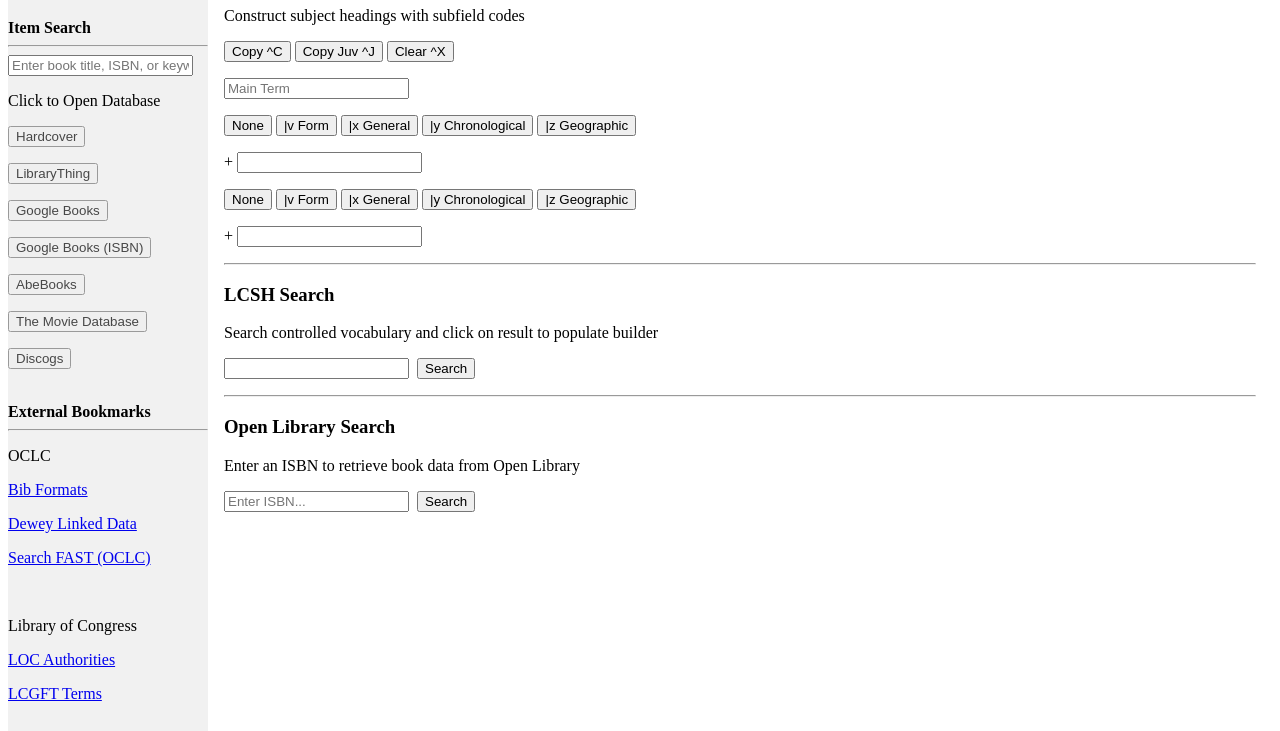
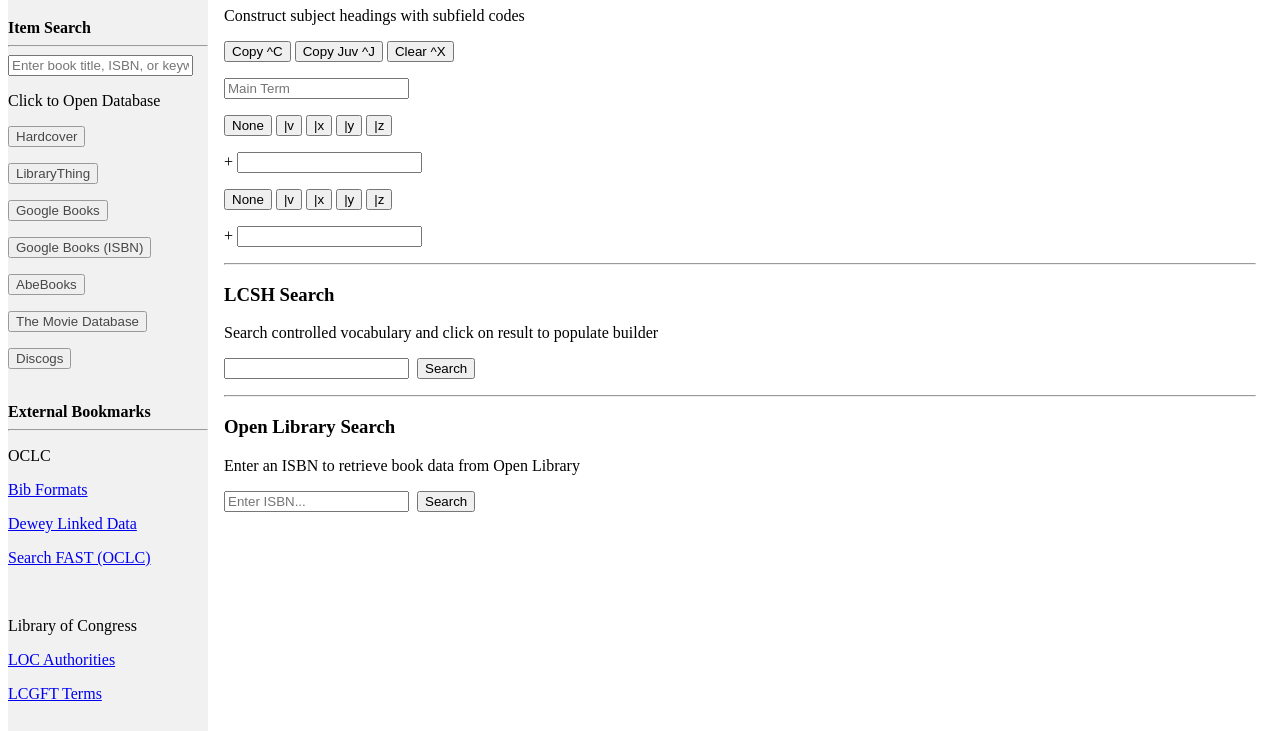
Before and after one commit to adamscolibrary/adamscolibrary.github.io, a plain HTML site: page marc-tools.html in a window 1280 px wide. Shown: the part 69-800 px from the top of the page. Drawn offline with Linux system fonts and the light colour scheme.

Commit message:
Refactor separator buttons in marc-tools.html

```diff
--- a/marc-tools.html
+++ b/marc-tools.html
@@ -87,10 +87,10 @@
           </p>
           <p>
             <button onclick="app.selectSeparator(0, '+')">None</button>
-            <button onclick="app.selectSeparator(0, '|v')"><span>|v</span> Form</button>
-            <button onclick="app.selectSeparator(0, '|x')"><span>|x</span> General</button>
-            <button onclick="app.selectSeparator(0, '|y')"><span>|y</span> Chronological</button>
-            <button onclick="app.selectSeparator(0, '|z')"><span>|z</span> Geographic</button>
+            <button onclick="app.selectSeparator(0, '|v')"><span>|v</span></button>
+            <button onclick="app.selectSeparator(0, '|x')"><span>|x</span></button>
+            <button onclick="app.selectSeparator(0, '|y')"><span>|y</span></button>
+            <button onclick="app.selectSeparator(0, '|z')"><span>|z</span></button>
           </p>
           <p>
             <span id="sep-0">+</span>
@@ -98,10 +98,10 @@
           </p>
           <p>
             <button onclick="app.selectSeparator(1, '+')">None</button>
-            <button onclick="app.selectSeparator(1, '|v')"><span>|v</span> Form</button>
-            <button onclick="app.selectSeparator(1, '|x')"><span>|x</span> General</button>
-            <button onclick="app.selectSeparator(1, '|y')"><span>|y</span> Chronological</button>
-            <button onclick="app.selectSeparator(1, '|z')"><span>|z</span> Geographic</button>
+            <button onclick="app.selectSeparator(1, '|v')"><span>|v</span></button>
+            <button onclick="app.selectSeparator(1, '|x')"><span>|x</span></button>
+            <button onclick="app.selectSeparator(1, '|y')"><span>|y</span></button>
+            <button onclick="app.selectSeparator(1, '|z')"><span>|z</span></button>
           </p>
           <p>
             <span id="sep-1">+</span>
```
